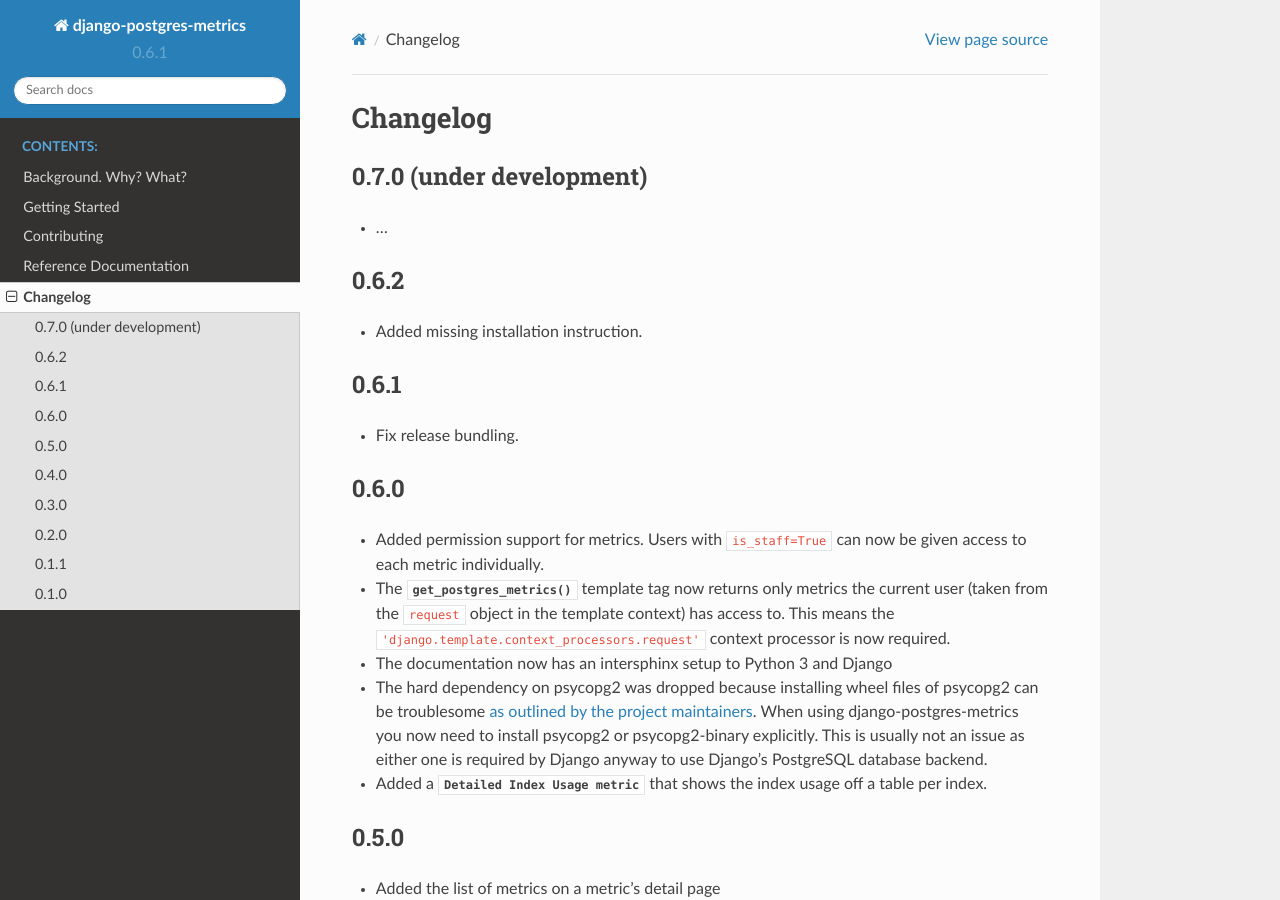
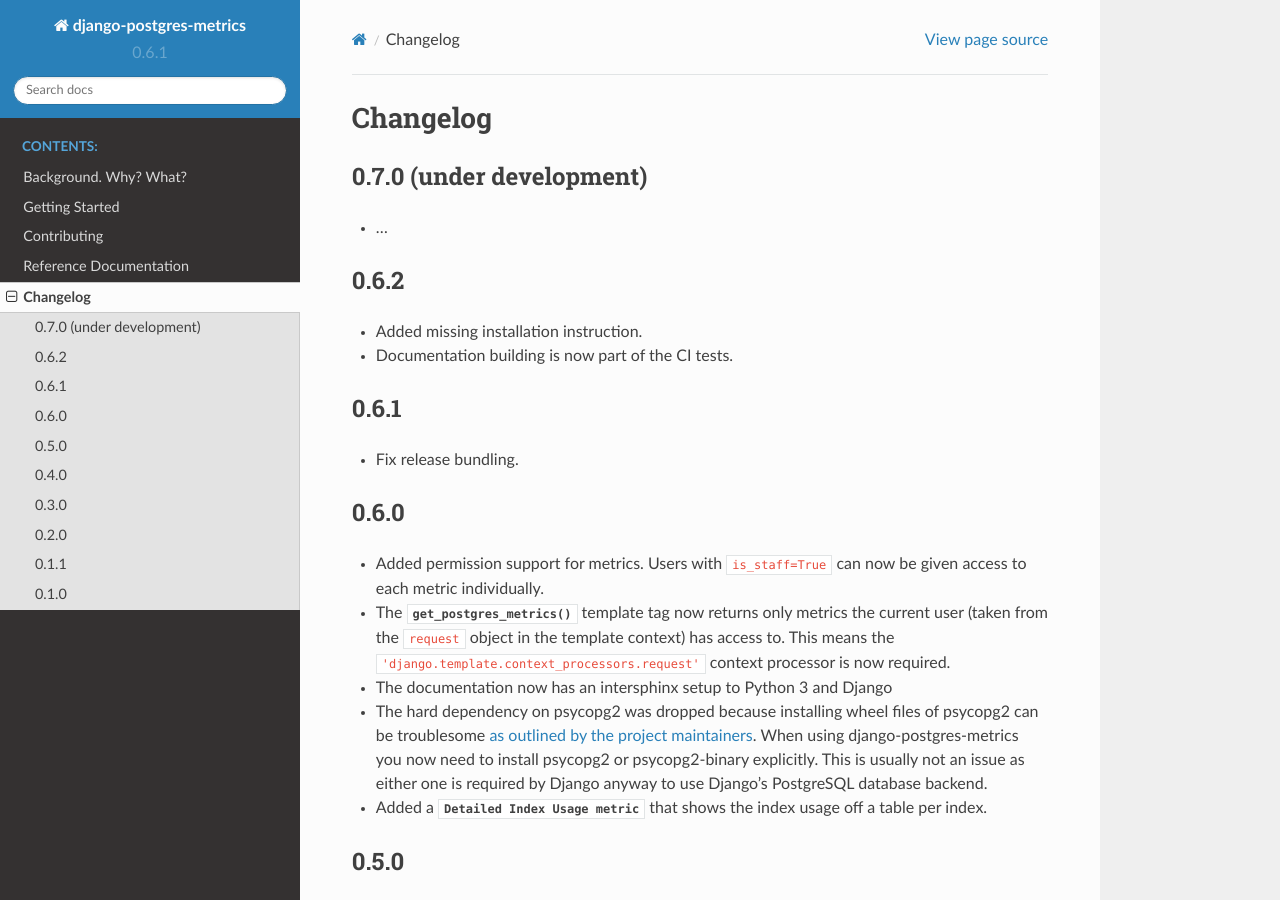
Before and after one commit to django-postgres-metrics/django-postgres-metrics, a Sphinx documentation site: the page built from docs/source/changelog.rst, in a window 1280 px wide and 900 px high. Built offline with Sphinx 7.4.7 and the Read the Docs theme 2.0.0, drawn with Linux system fonts in a browser that asks for light colours.

Commit message:
Build docs on TravisCI

```diff
--- a/docs/requirements.txt
+++ b/docs/requirements.txt
@@ -1 +1,3 @@
+psycopg2-binary
+Sphinx
 sphinx_rtd_theme
--- a/docs/source/changelog.rst
+++ b/docs/source/changelog.rst
@@ -13,6 +13,8 @@
 =====
 
 * Added missing installation instruction.
+
+* Documentation building is now part of the CI tests.
 
 0.6.1
 =====
```
Also changed, not shown: .travis.yml, 2 other files.
